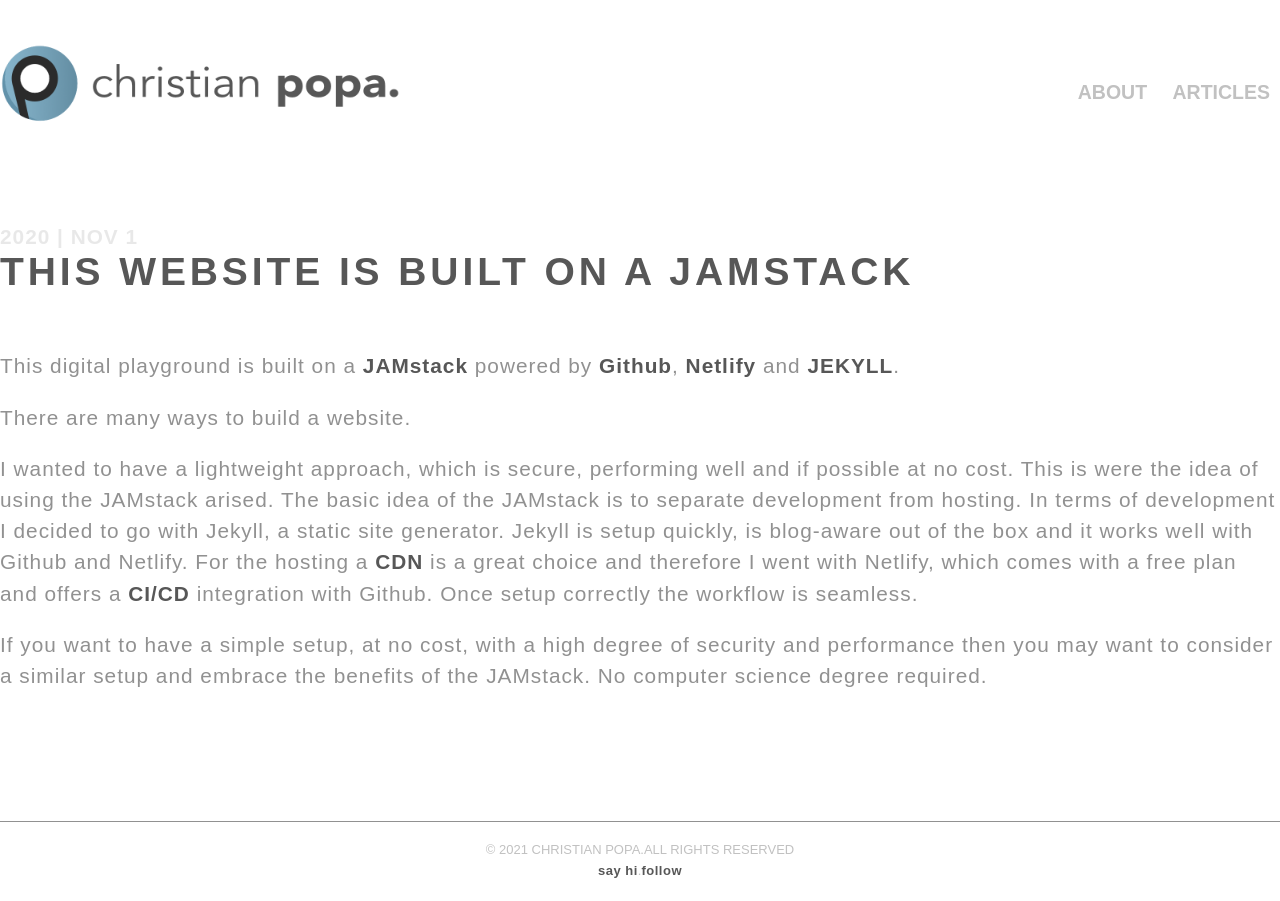
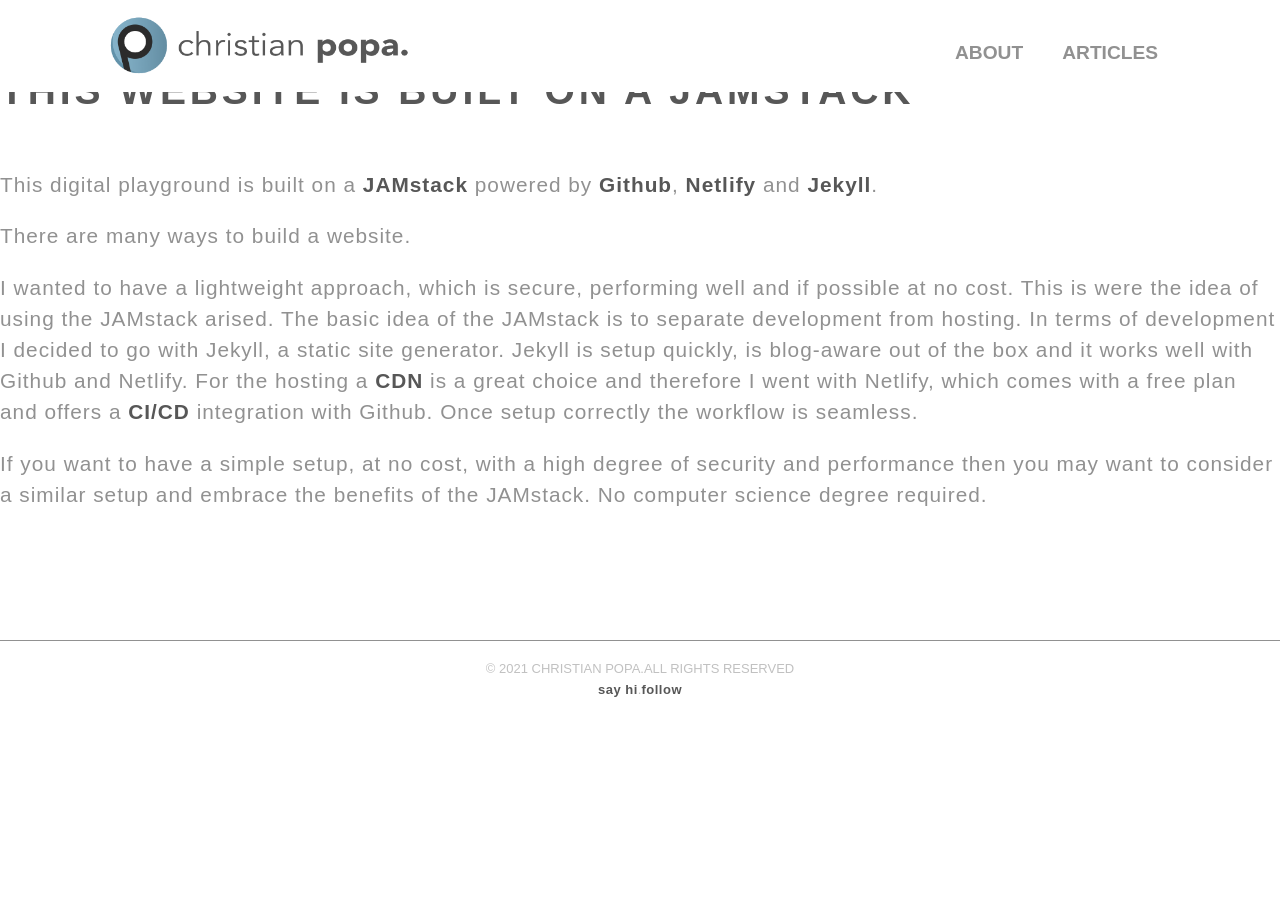
Before and after one commit to cristego/cristego.github.io, a Jekyll site: the page built from _posts/2020-11-01-This website is built on a JAMstack.md, in a window 1280 px wide. Built offline with Jekyll 4.4.1, drawn with Linux system fonts in a browser that asks for light colours.

Commit message:
nav chnages

```diff
--- a/_layouts/default_page.html
+++ b/_layouts/default_page.html
@@ -3,18 +3,28 @@
 {% include head.html %}
 <body>
   <header>
-<div id="siteLogo">
-<!-- <h1><a href="{{ site.url }}">c p</a></h1> -->
-<a href="{{ site.url }}"><img id="logo_img" src="{{ "/media/cplogo_new_1000px.png" | prepend: site.url }}"></img></a>
+    <div class="logo">
+        <a href="{{ site.url }}">
+            <img class="logo-img" src="{{ "/media/cplogo_new_1000px.png" | prepend: site.url }}" alt="logo-img">
+        </a>
     </div>
-<div id="nav_header">
+    <input type="checkbox" id="nav-toggle" class="nav-toggle">
+    <nav>
         <ul>
           {% for page in site.pages_list %}
-  <li id="nav_separator"><a href="{{ page[1]  | prepend: site.url }}">{{ page[0] }}</a></li>
+            <li>
+              <a href="{{ page[1]  | prepend: site.url }}">{{ page[0] }}</a>
+            </li>
           {% endfor %}
         </ul>
-</div>
+    </nav>
+    <label for="nav-toggle" class="nav-toggle-label">
+        <span></span>
+    </label>
 </header>
+
+
+
 <div id="container">
   {{ content }}
 </div> <!-- end of #container -->
--- a/_posts/2020-11-01-This website is built on a JAMstack.md
+++ b/_posts/2020-11-01-This website is built on a JAMstack.md
@@ -6,7 +6,7 @@
 categories:
 permalink: '/articles/:categories/:year/:title.html'
 ---
-This digital playground is built on a [JAMstack](https://jamstack.org){:target="_blank"} powered by [Github](https://github.com/){:target="_blank"}, [Netlify](https://netlify.com/){:target="_blank"} and [JEKYLL](https://jekyllrb.com){:target="_blank"}.
+This digital playground is built on a [JAMstack](https://jamstack.org){:target="_blank"} powered by [Github](https://github.com/){:target="_blank"}, [Netlify](https://netlify.com/){:target="_blank"} and [Jekyll](https://jekyllrb.com){:target="_blank"}.
 
 There are many ways to build a website.
 
--- a/css/core.css
+++ b/css/core.css
@@ -91,12 +91,17 @@
 	list-style: none;
 }
 
+*, *::before, *::after {
+	box-sizing: border-box;
+}
 
 /* variables */
 
 :root {
 	--link-hover: #6492A9;
 	--link: #919191;
+	--background: rgb(255, 255, 255);
+	--background-menu:  rgb(228, 228, 228);
 
 }
 
@@ -137,7 +142,18 @@
 	background: #fff;
 }
 
+/* old version, before new navigation
+
 header, footer, #container, #footer_content, #content, #content_about {
+	float: left;
+	width: 100%;
+	text-align: left;
+	margin: 0 auto;
+}
+
+*/
+
+footer, #container, #footer_content, #content, #content_about {
 	float: left;
 	width: 100%;
 	text-align: left;
@@ -518,7 +534,7 @@
 }
 
 @media screen and (min-device-width: 1000px) {
-	body {
+	body, header {
 		max-width: 900px;
 		margin: 0 auto;
 	}
@@ -532,9 +548,12 @@
 
 @media only screen and (max-width: 800px) {
 	body, header, footer, #container {
-		width: 90%;
+		/* width: 90%;
 		padding-left: 5%;
-		padding-right: 5%;
+		padding-right: 5%; */
+
+		width: 100%;
+
 	}
 }
 
@@ -613,3 +632,172 @@
 	}
 
   }
+
+
+
+
+
+  /* new navigation */
+
+header {
+	background: var(--background);
+	text-align: center;
+	position: fixed;
+	z-index: 999;
+	width: 100%;
+
+}
+
+nav {
+	position: absolute;
+	text-align: right;
+	top: 100%;
+	right: 0;
+	background: var(--background-menu);
+	width: 100%;
+	/*display: none*/
+	transform: scale(1, 0);
+	transform-origin: top;
+	transition: transform 400ms ease-in-out;
+}
+
+nav ul {
+	margin: 0;
+	padding: 0;
+	list-style: none;
+}
+
+nav li {
+	margin-top: 1em;
+	margin-bottom: 1em;
+	margin-right: 1em;
+}
+
+nav a {
+	text-decoration: none;
+	font-size: 1.2rem;
+	text-transform: uppercase;
+	opacity: 0;
+	transition: opacity 150ms ease-in-out;
+}
+
+nav a:hover {
+
+}
+
+.nav-toggle {
+	display: none;
+}
+
+.nav-toggle:checked ~ nav {
+	transform: scale(1, 1);
+}
+
+.nav-toggle:checked ~ nav a {
+	opacity: 1;
+	transition: opacity 250ms ease-in-out 250ms;
+}
+
+.nav-toggle-label {
+	position: absolute;
+	top: 0;
+	right: 0;
+	margin-right: 1em;
+	height: 100%;
+	display: flex;
+	align-items: center;
+
+}
+
+.nav-toggle-label span,
+.nav-toggle-label span::before,
+.nav-toggle-label span::after {
+	display: block;
+	background: var(--link);
+	height: 3px;
+	width: 2em;
+	border-radius: 2px;
+	position: relative;
+}
+
+.nav-toggle-label span::before,
+.nav-toggle-label span::after {
+	content: '';
+	position: absolute;
+}
+
+.nav-toggle-label span::before {
+	bottom: 8px;
+}
+
+.nav-toggle-label span::after {
+	top: 8px;
+}
+
+.logo {
+	margin-left: 1em;
+	display: flex;
+	align-items: flex-end;
+}
+
+
+.logo img {
+	width: 200px;
+	padding-top: 1em;
+	padding-bottom: 1em;
+}
+
+@media screen and (min-width: 800px) {
+	.nav-toggle-label {
+		display: none;
+	}
+
+	header {
+		display: grid;
+		grid-template-columns: 1fr auto minmax(300px, 7fr) 1fr;
+	}
+
+	.logo {
+		grid-column: 2 / span 1;
+	}
+
+	.logo {
+		margin: 0;
+		display: block;
+	}
+
+	.logo img {
+		width: 300px;
+	}
+
+	nav {
+		position: relative;
+		text-align: left;
+		transition: none;
+		transform: scale(1,1);
+		background: none;
+		top: initial;
+		left: initial;
+
+		grid-column: 3 / span 1;
+		display: flex;
+		justify-content: flex-end;
+		align-items: center;
+
+	}
+
+	nav ul {
+		display: flex;
+		justify-content: flex-end;
+	}
+
+	nav li {
+		margin-left: 2em;
+		margin-bottom: 0;
+	}
+
+	nav a {
+		opacity: 1;
+	}
+
+}
```
Also changed, not shown: archive.md (+7 -2 lines). Lines whose indentation alone changed are shown as unchanged.
